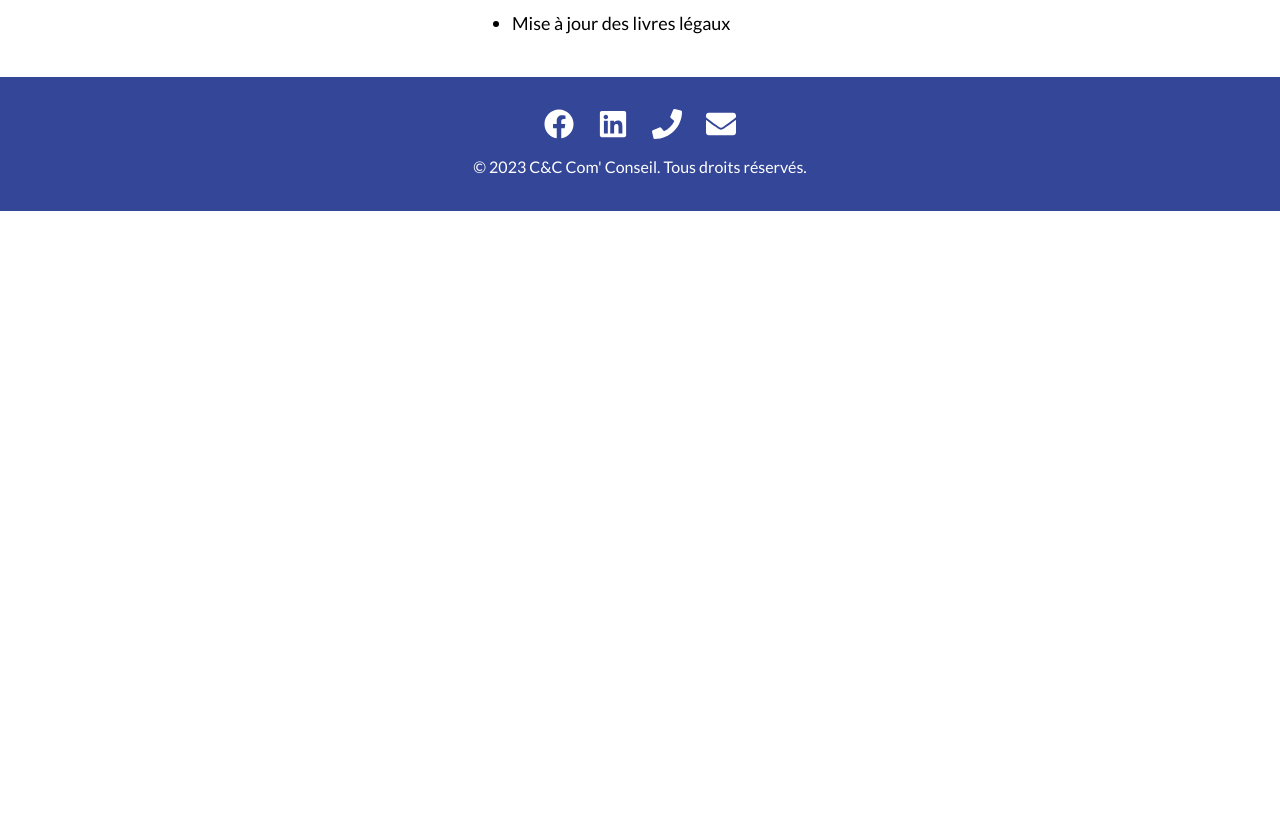
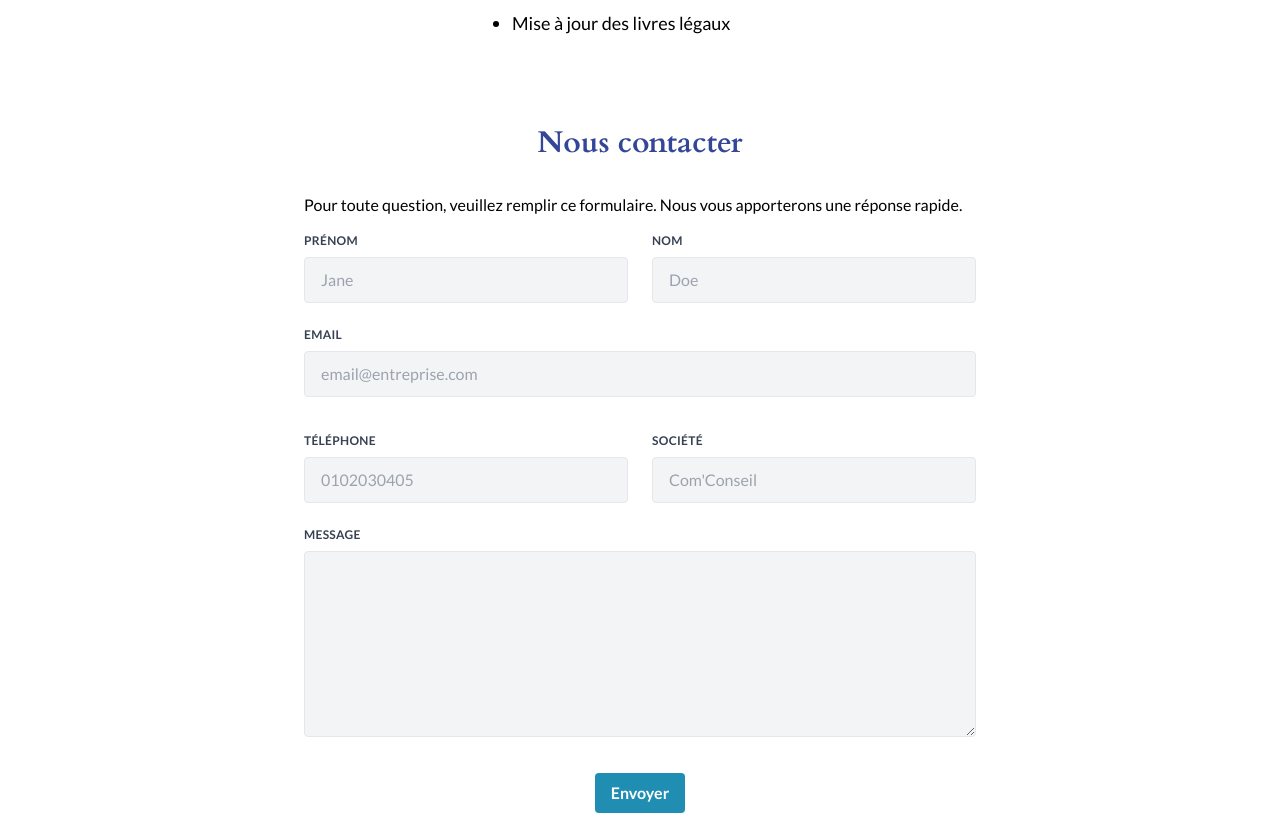
Before and after one commit to AntoineWtz/com-conseil, a React (Create React App) app: page /skill/1 in a window 1280 px wide. Shown: the part 1023-1838 px from the top of the page. Before the commit the page ends 1234 px from the top, so only its background shows below. Built offline with nearby package versions, Linux system fonts and the light colour scheme.

Commit message:
some hover effect

```diff
--- a/src/components/SkillCard.tsx
+++ b/src/components/SkillCard.tsx
@@ -16,8 +16,8 @@ const SkillCard: React.FC<SkillCardProps> = ({ id, title, description, imageUrl
     };
 
     return (
-        <div className="max-w-52 rounded-xl bg-blue-100 overflow-hidden shadow-lg m-4 cursor-pointer" onClick={handleCardClick}>
-            <img className="w-full h-40 object-cover hover:scale-105 duration-300" src={imageUrl} alt={title} />
+        <div className="max-w-52 rounded-xl bg-blue-100 overflow-hidden shadow-lg m-4 cursor-pointer hover:scale-95 hover:shadow-xl duration-300" onClick={handleCardClick}>
+            <img className="w-full h-40 object-cover" src={imageUrl} alt={title} />
             <div className="px-4 py-4">
                 <div className="font-bold text-[#344697] text-xl text-center">{title}</div>
             </div>
--- a/src/pages/SkillDetail.tsx
+++ b/src/pages/SkillDetail.tsx
@@ -3,6 +3,7 @@ import { useParams } from 'react-router-dom';
 import { getSkills } from '../services/skillService';
 import { Skill } from '../types';
 import MainLayout from '../layouts/MainLayout';
+import ContactForm from '../components/ContactForm';
 
 const SkillDetail: React.FC = () => {
     const { skillId } = useParams<{ skillId: string }>();
@@ -51,7 +52,12 @@ const SkillDetail: React.FC = () => {
                     ))}
                 </ul>
             </div>
+            <h3 className="text-2xl lg:text-3xl font-cardo text-[#344697] font-bold mt-20 text-center">Nous contacter</h3>
+            <div className='m-4'>
+                <ContactForm />
+            </div>
         </MainLayout>
+
     );
 };
 
```
